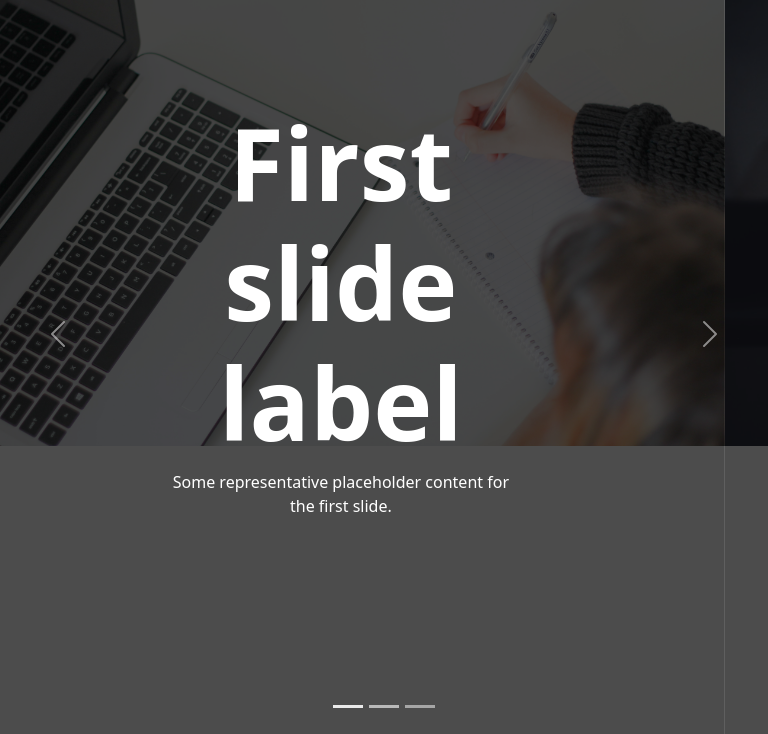
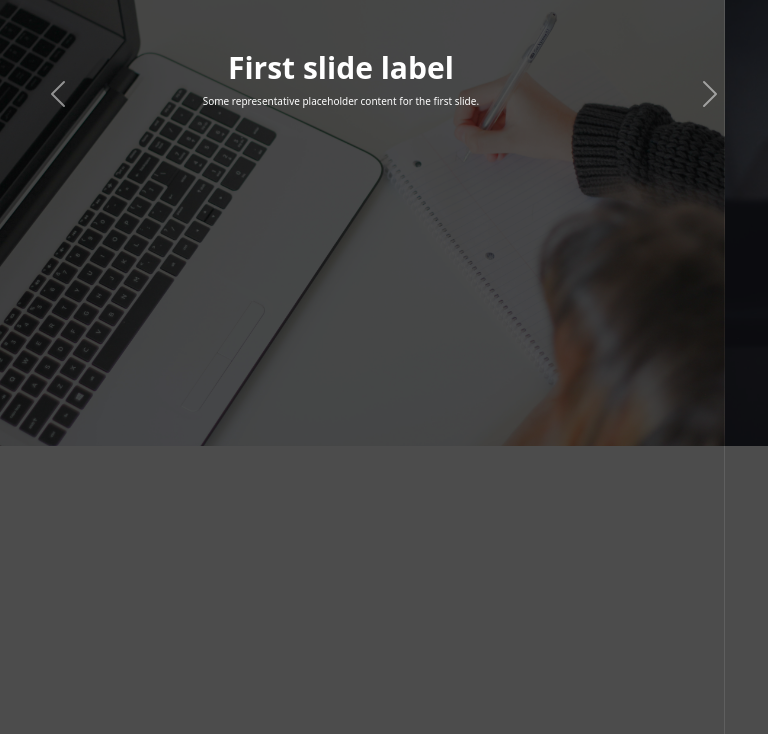
Before and after one commit to murshed23/Mindstein, a plain HTML site: page index.html in a window 768 px wide. Shown: the part 66-800 px from the top of the page. Drawn offline with nearby package versions, Linux system fonts and the light colour scheme.

Commit message:
Responsiveness of Nav and Carousel Elements

```diff
--- a/index.html
+++ b/index.html
@@ -48,29 +48,24 @@
     </nav>
 
     <div id="carouselExampleCaptions" class="carousel slide" data-bs-ride="carousel">
-      <div class="carousel-indicators">
-        <button type="button" data-bs-target="#carouselExampleCaptions" data-bs-slide-to="0" class="active" aria-current="true" aria-label="Slide 1"></button>
-        <button type="button" data-bs-target="#carouselExampleCaptions" data-bs-slide-to="1" aria-label="Slide 2"></button>
-        <button type="button" data-bs-target="#carouselExampleCaptions" data-bs-slide-to="2" aria-label="Slide 3"></button>
-      </div>
       <div class="carousel-inner">
         <div class="carousel-item active">
           <img src="img/1.jpg" class="d-block w-100" alt="...">
-          <div class="carousel-caption d-none d-md-block">
+          <div class="carousel-caption d-md-block">
             <h5>First slide label</h5>
             <p>Some representative placeholder content for the first slide.</p>
           </div>
         </div>
         <div class="carousel-item">
           <img src="img/2.jpg" class="d-block w-100" alt="...">
-          <div class="carousel-caption d-none d-md-block">
+          <div class="carousel-caption d-md-block">
             <h5>Second slide label</h5>
             <p>Some representative placeholder content for the second slide.</p>
           </div>
         </div>
         <div class="carousel-item">
           <img src="img/3.jpg" class="d-block w-100" alt="...">
-          <div class="carousel-caption d-none d-md-block">
+          <div class="carousel-caption d-md-block">
             <h5>Third slide label</h5>
             <p>Some representative placeholder content for the third slide.</p>
           </div>
--- a/style.css
+++ b/style.css
@@ -25,3 +25,30 @@
     font-size: 100px;
     font-weight: 700;
 }
+@media only screen and (min-width: 768px) and (max-width: 991px){
+    .carousel-caption{
+        bottom: 30%;
+    }
+    .carousel-caption h2{
+        font-size: 50px;
+
+    }
+}
+@media only screen and (max-width: 768px){
+    .carousel{
+        height: 40vh;
+    }
+    .carousel-caption{
+        top: 12vh;
+        padding-left: 5px;
+        padding-right: 5px;
+    }
+    .carousel-caption h5{
+        font-size: 30px;
+        font-weight: 700;
+    }
+    .carousel-caption p{
+        font-size: 10px;
+        font-weight: 500;
+    }
+}
```
